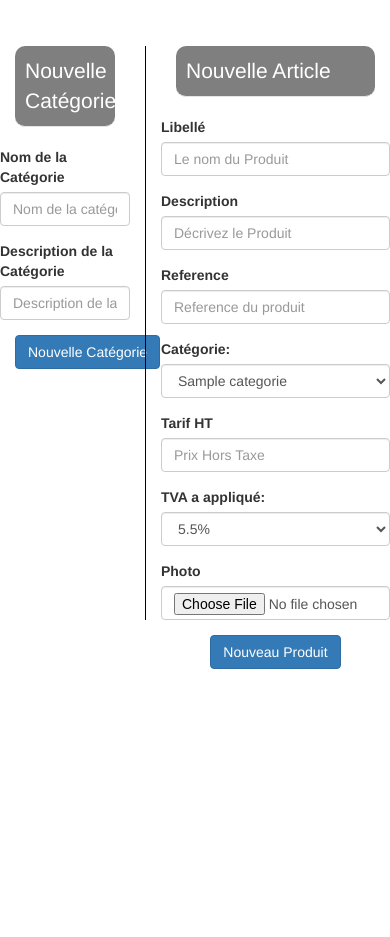
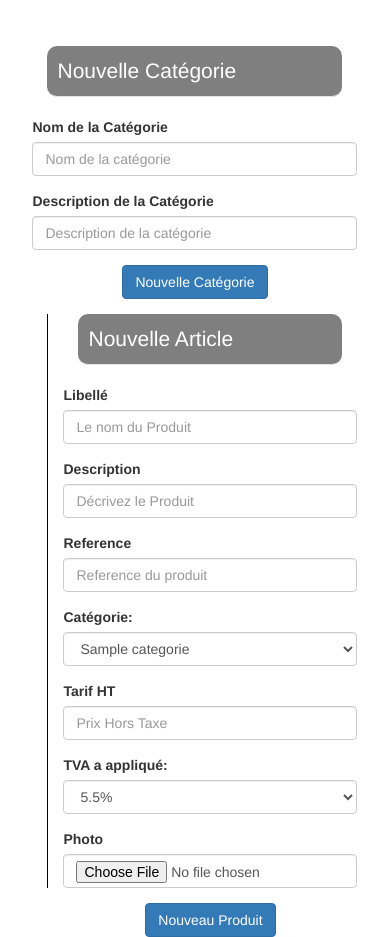
Before and after one commit to spartdesign972/exo2, a PHP site: page /addCatArt.php in a window 390 px wide. Shown: the part 54-991 px from the top of the page. Before the commit the page ends 844 px from the top, so only its background shows below. Run offline with PHP 8.4, Linux system fonts and the light colour scheme; tables that the repository leaves empty or names only in its code hold one stand-in row (values such as "Sample post").

Commit message:
qlq modification du grid sys

```diff
--- a/addCatArt.php
+++ b/addCatArt.php
@@ -187,7 +187,7 @@ if(!empty($_POST))
 	    </div>
     <?php endif; ?>
 	<div class="row">
-		<div class="col-xs-4">
+		<div class="col-sm-4 col-xs-10 col-xs-offset-1 col-sm-offset-0">
 
 			<!--=============== Formulaire pour ajouter une catégorie ===============-->
 			<form method="POST" class="form-horizontal" role="form">
@@ -212,7 +212,7 @@ if(!empty($_POST))
 		<!--======================== Fin form catégorie ====================-->
 
 		<!--=============== Formulaire pour ajouter un Produit ===============-->
-		<div class="col-xs-8">
+		<div class="col-sm-8 col-xs-10 col-xs-offset-1 col-sm-offset-0">
 			<form method="POST" class="form-horizontal form-horizontal-border-right" role="form" enctype="multipart/form-data">
 				<legend>Nouvelle Article</legend>
 
```
